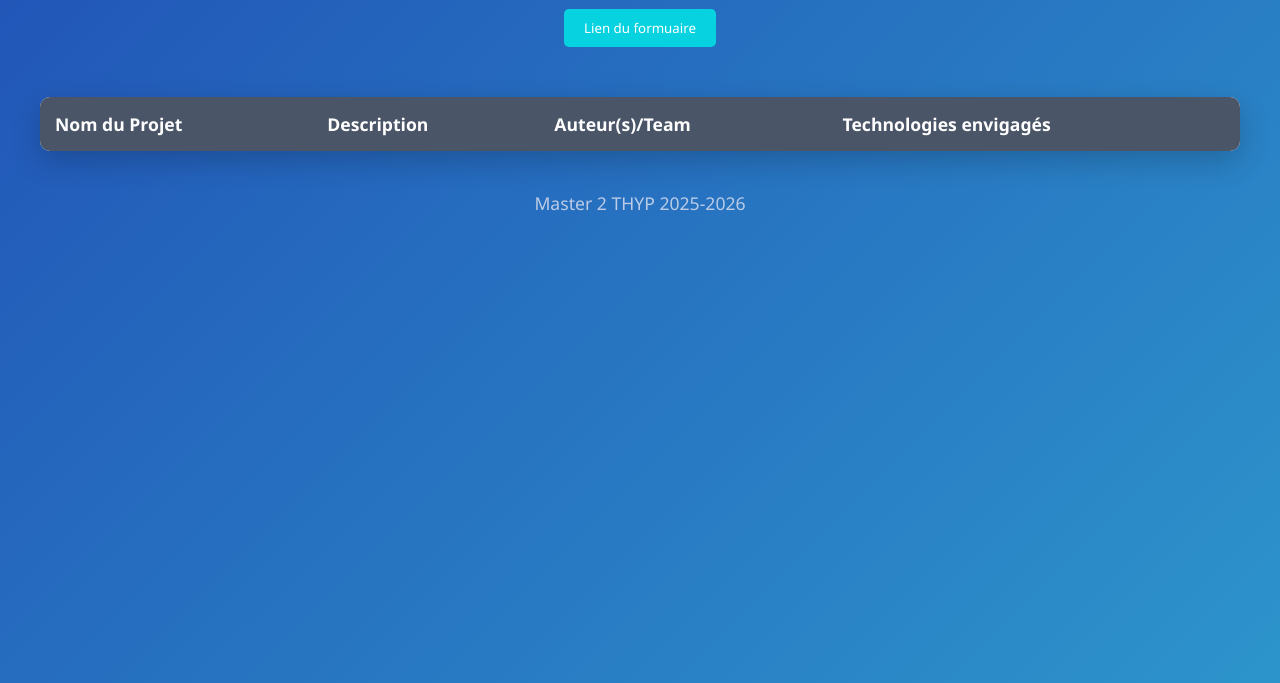
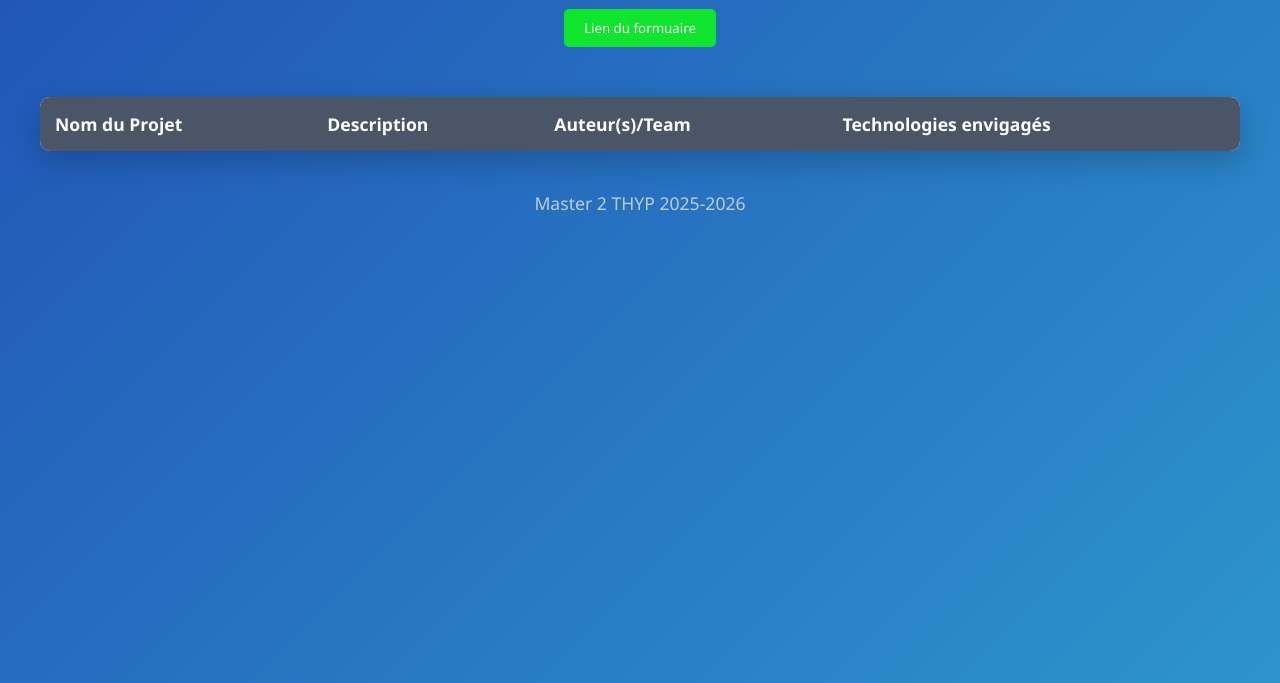
Before and after one commit to UsmaneGuereo/THYP_25-26_formulaireProjet, a plain HTML site: page index.html in a window 1280 px wide. Shown: the part 117-800 px from the top of the page. Drawn offline with nearby package versions, Linux system fonts and the light colour scheme; no server answers.

```diff
--- a/css/style.css
+++ b/css/style.css
@@ -115,7 +115,7 @@
     color: #38a169;
 }
 
-button { margin-top: 15px; padding: 10px 20px; background: #07d2e0; border: none; border-radius: 5px; color: white; cursor: pointer; } button:hover { background: #0056b3; }
+button { margin-top: 15px; padding: 10px 20px; background: #0fe52c; border: none; border-radius: 5px; color: white; cursor: pointer; } button:hover { background: #0056b3; }
 
 .actions button {
     padding: 6px 12px;
```
